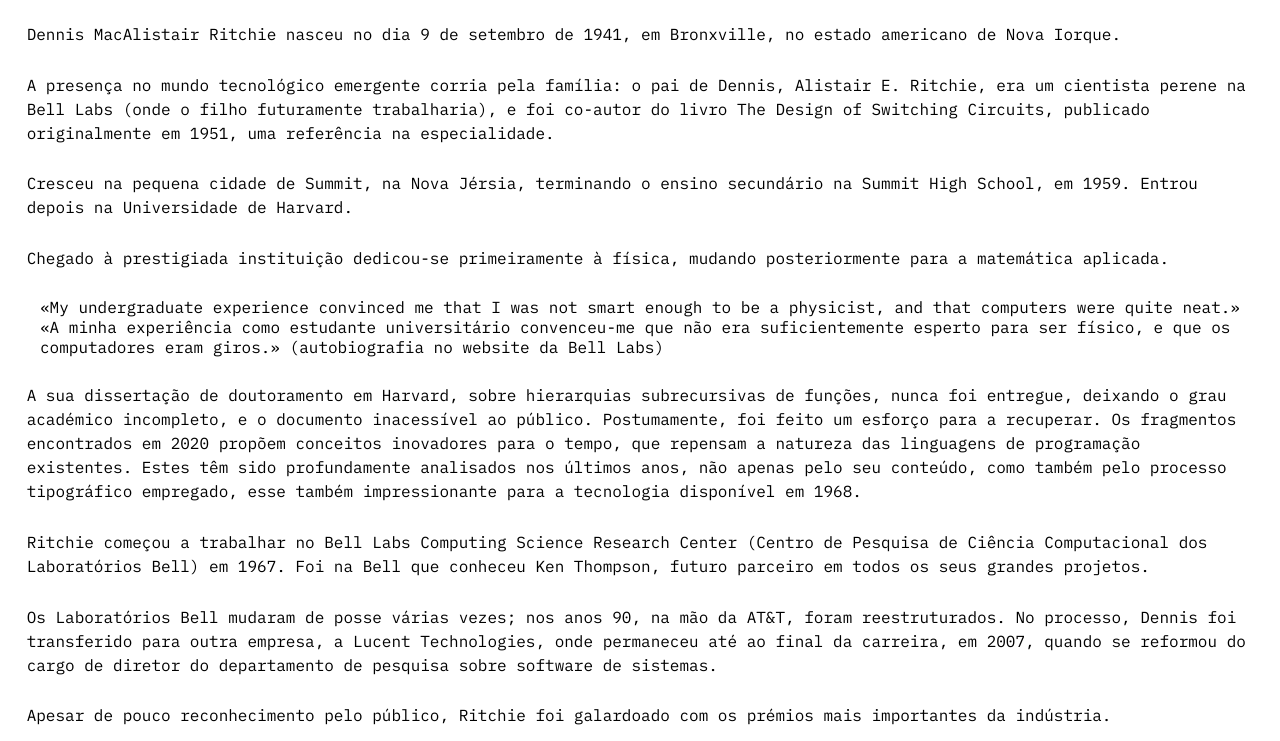
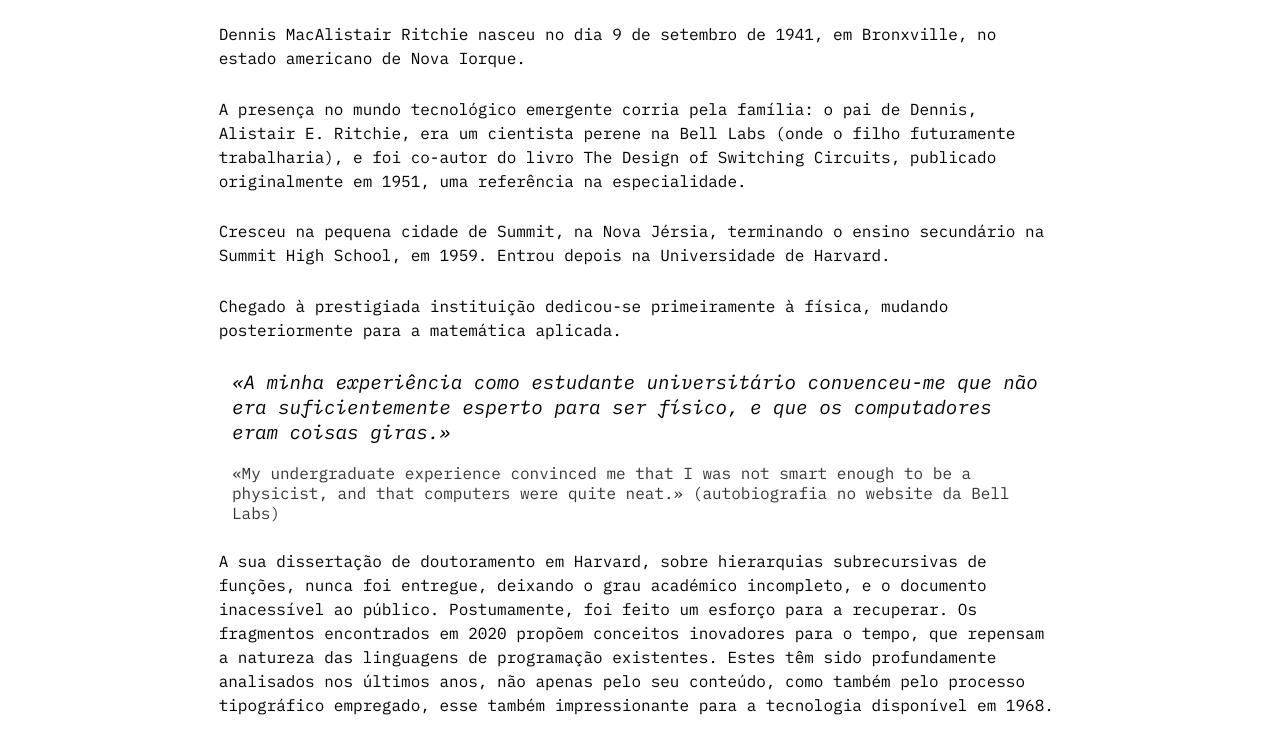
Before and after one commit to dmr-rdl/dmr-rdl.github.io, a plain HTML site: page vida.html in a window 1280 px wide. Shown: the part 58-799 px from the top of the page. Drawn offline with Linux system fonts and the light colour scheme.

Commit message:
Nova formatação das citações e do corpo

```diff
--- a/css/style.css
+++ b/css/style.css
@@ -1,6 +1,11 @@
 body {
     font-family: 'IBM Plex Mono', monospace;
     margin: 0;
+}
+
+main {
+    width: 70%;
+    margin: auto;
 }
 
 main p, main li {
@@ -13,6 +18,16 @@
     padding: 10pt 20pt 10pt 20pt;
     background-color: #777;
     color: white;
+}
+
+blockquote.quote_pt {
+    font-size: larger;
+    font-style: italic;
+}
+
+blockquote.quote_en {
+    margin-top: 10pt;
+    color: #363636;
 }
 
 /* Elementos do título */
@@ -65,7 +80,7 @@
     text-align: center;
     padding: 14px 16px;
     text-decoration: none;
-    font-size: 15pt;
+    /* font-size: 15pt;*/
     margin: 0;
 }
 
--- a/vida.html
+++ b/vida.html
@@ -27,9 +27,9 @@
 			<p>Dennis MacAlistair Ritchie nasceu no dia 9 de setembro de 1941, em Bronxville, no estado americano de Nova Iorque.</p>
 			<p>A presença no mundo tecnológico emergente corria pela família: o pai de Dennis, Alistair E. Ritchie, era um cientista perene na Bell Labs (onde o filho futuramente trabalharia), e foi co-autor do livro The Design of Switching Circuits, publicado originalmente em 1951, uma referência na especialidade.</p>
 			<p>Cresceu na pequena cidade de Summit, na Nova Jérsia, terminando o ensino secundário na Summit High School, em 1959. Entrou depois na Universidade de Harvard.</p>
-		<p>Chegado à prestigiada instituição dedicou-se primeiramente à física, mudando posteriormente para a matemática aplicada.</p>
-			<blockquote>«My undergraduate experience convinced me that I was not smart enough to be a physicist, and that computers were quite neat.»<br>
-			«A minha experiência como estudante universitário convenceu-me que não era suficientemente esperto para ser físico, e que os computadores eram giros.» (autobiografia no website da Bell Labs)</blockquote>
+			<p>Chegado à prestigiada instituição dedicou-se primeiramente à física, mudando posteriormente para a matemática aplicada.</p>
+			<blockquote class="quote_pt">«A minha experiência como estudante universitário convenceu-me que não era suficientemente esperto para ser físico, e que os computadores eram coisas giras.»</blockquote>
+			<blockquote class="quote_en">«My undergraduate experience convinced me that I was not smart enough to be a physicist, and that computers were quite neat.» (autobiografia no website da Bell Labs)</blockquote>
 			<p>A sua dissertação de doutoramento em Harvard, sobre hierarquias subrecursivas de funções, nunca foi entregue, deixando o grau académico incompleto, e o documento inacessível ao público. Postumamente, foi feito um esforço para a recuperar. Os fragmentos encontrados em 2020 propõem conceitos inovadores para o tempo, que repensam a natureza das linguagens de programação existentes. Estes têm sido profundamente analisados nos últimos anos, não apenas pelo seu conteúdo, como também pelo processo tipográfico empregado, esse também impressionante para a tecnologia disponível em 1968.</p>
 			<p>Ritchie começou a trabalhar no Bell Labs Computing Science Research Center (Centro de Pesquisa de Ciência Computacional dos Laboratórios Bell) em 1967. Foi na Bell que conheceu Ken Thompson, futuro parceiro em todos os seus grandes projetos.</p>
 			<p>Os Laboratórios Bell mudaram de posse várias vezes; nos anos 90, na mão da AT&T, foram reestruturados. No processo, Dennis foi transferido para outra empresa, a Lucent Technologies, onde permaneceu até ao final da carreira, em 2007, quando se reformou do cargo de diretor do departamento de pesquisa sobre software de sistemas.</p>
```
Also changed, not shown: trabalho.html (+5 -2 lines).
